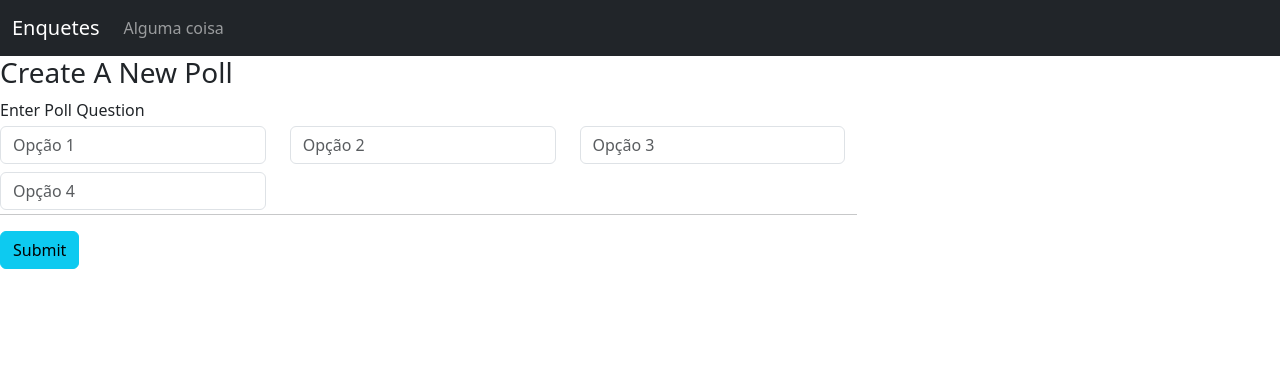
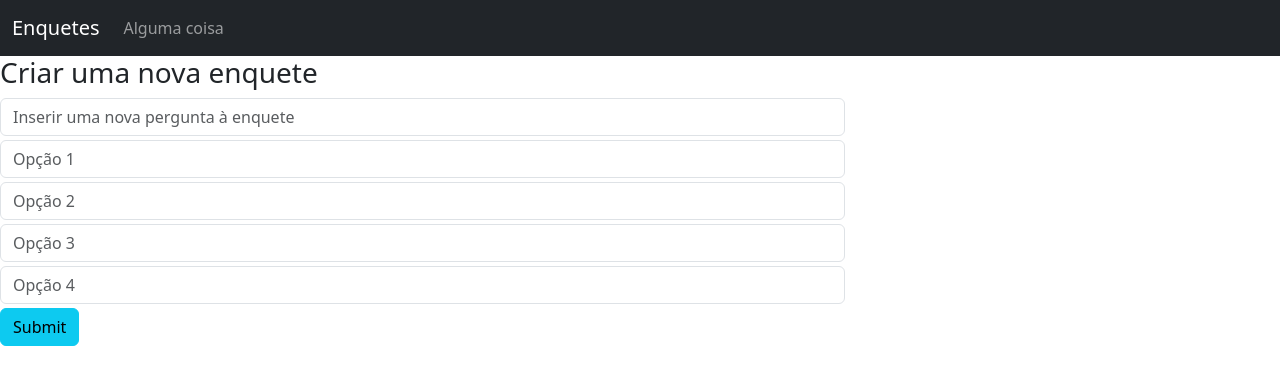
Before and after one commit to MatheusAmarall/projeto_enquete, a Django app: page /criacao-enquete/ in a window 1280 px wide. Shown: the top 385 px of the page. Run offline with Django 4.2, Linux system fonts and the light colour scheme.

Commit message:
ajustes interface criacao enquete

```diff
--- a/enquete/templates/pages/criacao_enquete.html
+++ b/enquete/templates/pages/criacao_enquete.html
@@ -5,52 +5,37 @@
         <div class="col-lg-8 col-lg-offset-2">
             <div class="panel panel-default">
                 <div class="panel-heading">
-                    <h3 class="panel-title">Create A New Poll</h3>
+                    <h3 class="panel-title">Criar uma nova enquete</h3>
                 </div>
 
-                <form method="POST">
-                    {% csrf_token %}
-                    <div class="panel-body">
-                        <div class="row">
+                <form method="POST"> {% csrf_token %}
                     <div class="col-lg-12">
                         <div class="form-group">
-                                    <label for="question">Enter Poll Question</label>
+                            <input class="form-control my-1" required type="text" name="new_question" placeholder="Inserir uma nova pergunta à enquete">
                         </div>
                     </div>
-                        </div>
-
-                        <div class="row">
-                            <div class="col-lg-4">
+                    <div class="col-lg-12">
                         <div class="form-group">
-                                    <input class="form-control my-1" type="text" name="opcao1" placeholder="Opção 1">
+                            <input class="form-control my-1" required type="text" name="opcao1" placeholder="Opção 1">
                         </div>
                     </div>
-                            <div class="col-lg-4">
+                    <div class="col-lg-12">
                         <div class="form-group">
-                                    <input class="form-control my-1" type="text" name="opcao2" placeholder="Opção 2">
+                            <input class="form-control my-1" required type="text" name="opcao2" placeholder="Opção 2">
                         </div>
                     </div>
-                            <div class="col-lg-4">
+                    <div class="col-lg-12">
                         <div class="form-group">
-                                    <input class="form-control my-1" type="text" name="opcao3" placeholder="Opção 3">
+                            <input class="form-control my-1" required type="text" name="opcao3" placeholder="Opção 3">
                         </div>
                     </div>
-                            <div class="col-lg-4">
+                    <div class="col-lg-12">
                         <div class="form-group">
-                                    <input class="form-control my-1" type="text" name="opcao4" placeholder="Opção 4">
+                            <input class="form-control my-1" required type="text" name="opcao4" placeholder="Opção 4">
                         </div>
                     </div>
-                        </div>
-
-                        <div class="row">
-                            <hr />
-                            <div class="col-lg-4">
                     <button type="submit" class="btn btn-info">Submit</button>
-                            </div>
-                        </div>
-                    </div>
                 </form>
-
             </div>
         </div>
     </div>
--- a/enquete/views.py
+++ b/enquete/views.py
@@ -11,13 +11,14 @@ def user_logout(request):
 
 def create(request):
     if request.method == 'POST':
+        new_question = request.POST.get('new_question')
         opcao_um = request.POST.get('opcao1')
         opcao_dois = request.POST.get('opcao2')
         opcao_tres = request.POST.get('opcao3')
         opcao_quatro = request.POST.get('opcao4')
 
-
         Enquetes.objects.create(
+            pergunta=new_question,
             opcao_um=opcao_um,
             opcao_dois=opcao_dois,
             opcao_tres=opcao_tres,
```
Lines whose indentation alone changed are shown as unchanged.
